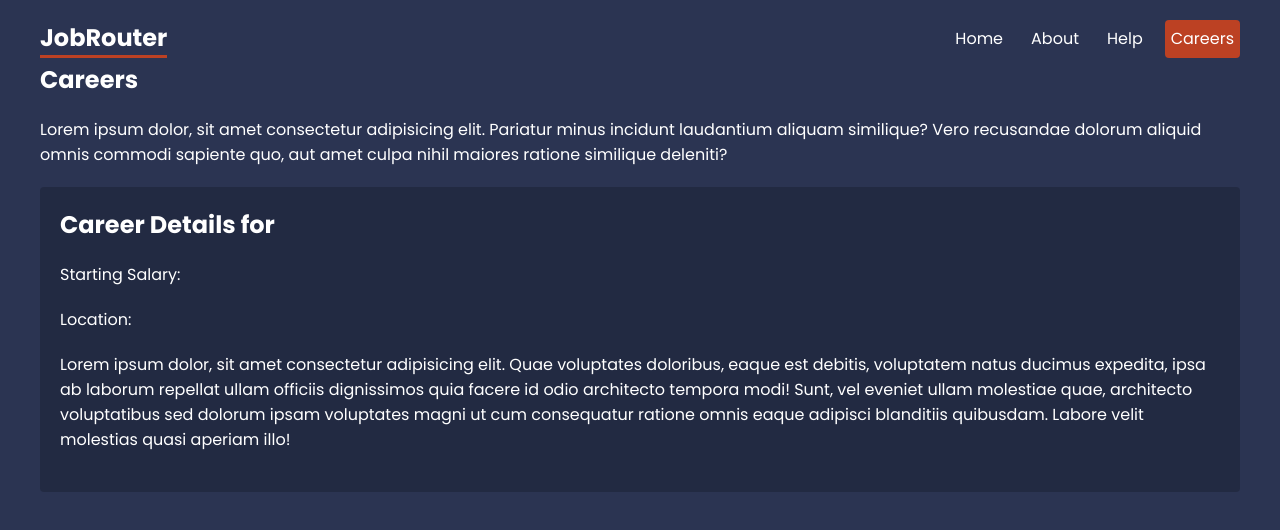
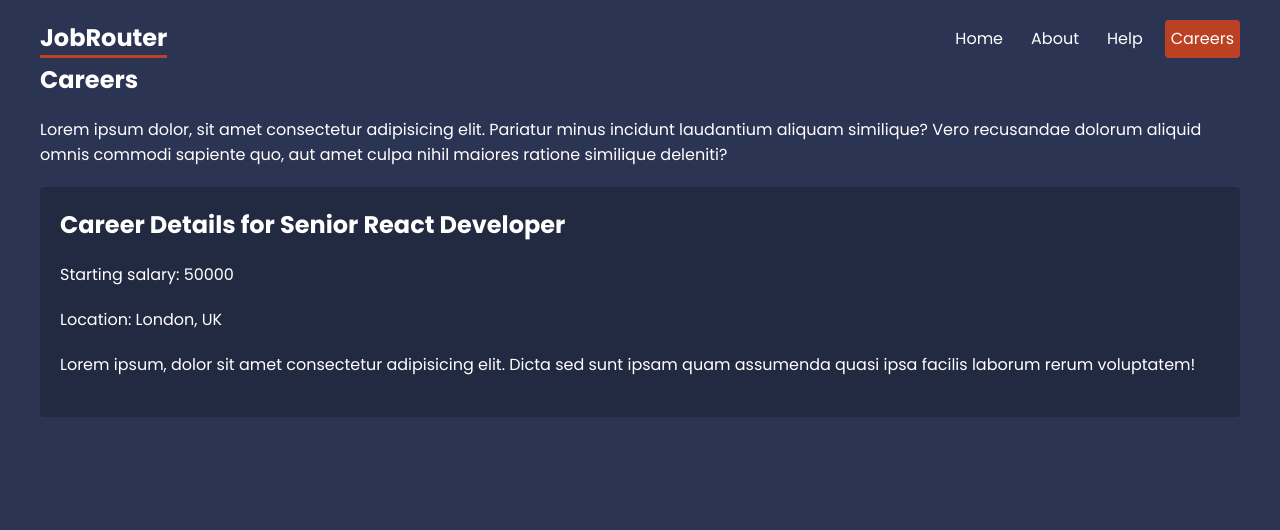
Before and after one commit to kiche-allan/JobRouter--ReactRouter, a React (Create React App) app: page /careers/1 in a window 1280 px wide. Shown: the top 530 px of the page. Built offline with nearby package versions, Linux system fonts and the light colour scheme; no server answers; data requests are answered from the project's data file.

Commit message:
careerdetails3

```diff
--- a/src/App.js
+++ b/src/App.js
@@ -10,9 +10,10 @@ import Contact from "./pages/help/Contact";
 import RootLayout from './layouts/RootLayout'
 import HelpLayout from "./layouts/HelpLayout";
 import NotFound from "./pages/NotFound";
-import Career, { careersLoader } from "./pages/careers/Career";
+import Career, { careersLoader } from "./pages/careers/Careers";
 import CareersLayout from "./layouts/CareersLayout";
 import CareerDetails, { careerDetailsLoader } from "./pages/careers/CareerDetails";
+import Careers from "./pages/careers/Careers";
 
 
 const router = createBrowserRouter(
@@ -27,7 +28,7 @@ const router = createBrowserRouter(
     </Route>
 
     <Route path = "careers" element = {<CareersLayout />}>
-      <Route index element = {<Career />} loader = {careersLoader}/>
+      <Route index element = {<Careers />} loader = {careersLoader}/>
       <Route path = ":id" element = {<CareerDetails/> } loader = {careerDetailsLoader}/>
     </Route>
 
--- a/src/pages/careers/CareerDetails.js
+++ b/src/pages/careers/CareerDetails.js
@@ -1,30 +1,57 @@
-import { useLoaderData, useParams } from "react-router-dom"
+// import { useLoaderData, useParams } from "react-router-dom"
+
+// export default function CareerDetails() {
+
+//     const {id} = useParams()
+//     const career = useLoaderData()
+
+//   return (
+//     <div className="career-details">
+//         <h2> Career Details for {career.title}</h2>
+//         <p>Starting Salary: {career.salary}</p>
+//         <p>Location: {career.location}</p>
+
+//         <div className="details">
+//             <p>Lorem ipsum dolor, sit amet consectetur adipisicing elit. Quae voluptates doloribus, eaque est debitis, voluptatem natus ducimus expedita, ipsa ab laborum repellat ullam officiis dignissimos quia facere id odio architecto tempora modi! Sunt, vel eveniet ullam molestiae quae, architecto voluptatibus sed dolorum ipsam voluptates magni ut cum consequatur ratione omnis eaque adipisci blanditiis quibusdam. Labore velit molestias quasi aperiam illo!</p>
+//         </div>
+//     </div>
+//   )
+// }
+
+
+// //loader function
+// export const careerDetailsLoader = async ({params}) => {
+//     const {id} = params
+
+//     const res = await fetch('http://localhost:4000/careers/'+ id)
+
+//     return res.json()
+
+// }
+
+import { useLoaderData, useParams } from 'react-router-dom'
 
 export default function CareerDetails() {
-
-    const {id} = useParams()
-    const career = useLoaderData()
+  const { id } = useParams()
+  const career = useLoaderData()
 
   return (
     <div className="career-details">
-        <h2> Career Details for {career.title}</h2>
-        <p>Starting Salary: {career.salary}</p>
-        <p>Location: {career.location}</p>
-
-        <div className="details">
-            <p>Lorem ipsum dolor, sit amet consectetur adipisicing elit. Quae voluptates doloribus, eaque est debitis, voluptatem natus ducimus expedita, ipsa ab laborum repellat ullam officiis dignissimos quia facere id odio architecto tempora modi! Sunt, vel eveniet ullam molestiae quae, architecto voluptatibus sed dolorum ipsam voluptates magni ut cum consequatur ratione omnis eaque adipisci blanditiis quibusdam. Labore velit molestias quasi aperiam illo!</p>
-        </div>
+      <h2>Career Details for {career.title}</h2>
+      <p>Starting salary: {career.salary}</p>
+      <p>Location: {career.location}</p>
+      <div className="details">
+        <p>Lorem ipsum, dolor sit amet consectetur adipisicing elit. Dicta sed sunt ipsam quam assumenda quasi ipsa facilis laborum rerum voluptatem!</p>
+      </div>
     </div>
   )
 }
 
+// data loader
+export const careerDetailsLoader = async ({ params }) => {
+  const { id } = params
 
-//loader function
-export const careerDetailsLoader = async ({params}) => {
-    const {id} = params
+  const res = await fetch('http://localhost:4000/careers/' + id)
 
-    const res = await fetch("http://localhost:4000/careers" + id)
-
-    return res.json()
-
+  return res.json()
 }
--- a/src/pages/careers/Career.js
+++ b/src/pages/careers/Careers.js
@@ -1,7 +1,7 @@
 import { useLoaderData, Link } from "react-router-dom"
 
 
-export default function Career() {
+export default function Careers() {
 
     const careers = useLoaderData()
   return (
```
